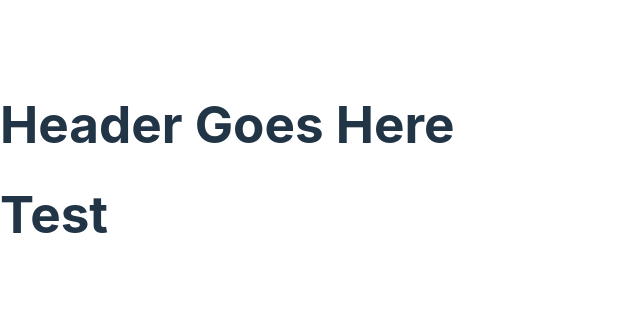
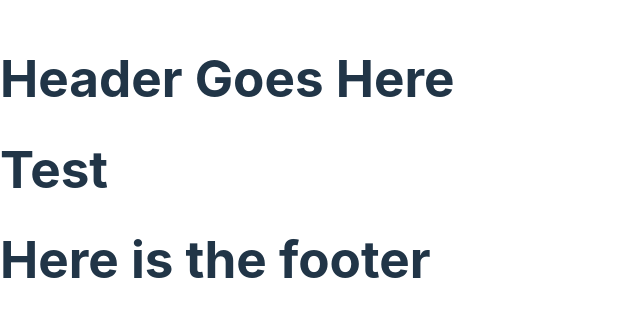
Before and after one commit to askarf/kickstarter-frontend, a React (Vite) app: page / in a window 1280 px wide. Shown: the part 231-548 px from the top of the page, without its empty margins (0-640 px from the left). Built offline with nearby package versions, Linux system fonts and the light colour scheme.

Commit message:
added footer

```diff
--- a/src/App.jsx
+++ b/src/App.jsx
@@ -1,9 +1,11 @@
+import { Footer } from "./Footer";
 import { Header } from "./Header";
 function App() {
   return (
     <div>
       <Header />
       <h1>Test</h1>
+      <Footer />
     </div>
   );
 }
--- /dev/null
+++ b/src/Footer.jsx
@@ -0,0 +1,3 @@
+export function Footer() {
+  return <h1>Here is the footer</h1>;
+}
```
